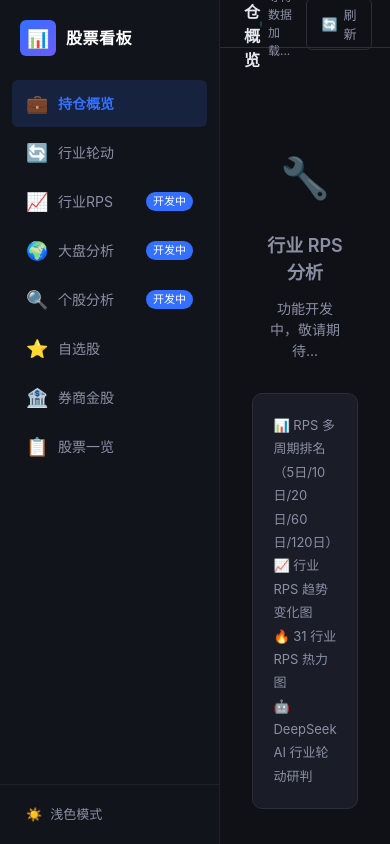
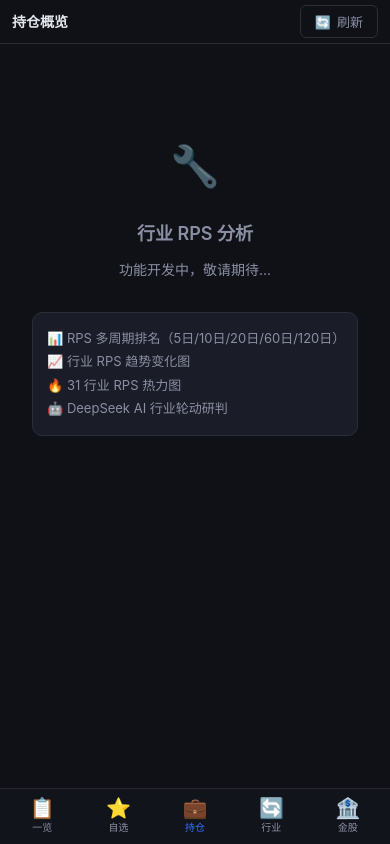
Before and after one commit to wx-wang/stock, a Nuxt app: page /rps in a window 390 px wide. Built offline with nearby package versions, Linux system fonts and the light colour scheme.

Commit message:
feat: mobile responsive (bottom tabs, column hiding, filter collapse)
- app.vue: add bottom tab bar (≤768px) with 5 core pages
- main.css: 768px breakpoint rules + bottom-tabs + mobile-modal
- screener-overview.vue: hide-mobile on 13 non-core columns
- modals: full-width bottom sheet on mobile

```diff
--- a/app.vue
+++ b/app.vue
@@ -62,6 +62,30 @@
         <NuxtPage />
       </div>
     </div>
+
+    <!-- Bottom Tab Bar (mobile ≤768px) -->
+    <nav class="bottom-tabs">
+      <NuxtLink to="/screener-overview" class="tab-item" :class="{ active: uiStore.activeNav === 'screener' }" @click="uiStore.setActiveNav('screener')">
+        <span class="tab-icon">📋</span>
+        <span class="tab-label">一览</span>
+      </NuxtLink>
+      <NuxtLink to="/watchlist" class="tab-item" :class="{ active: uiStore.activeNav === 'watchlist' }" @click="uiStore.setActiveNav('watchlist')">
+        <span class="tab-icon">⭐</span>
+        <span class="tab-label">自选</span>
+      </NuxtLink>
+      <NuxtLink to="/" class="tab-item" :class="{ active: uiStore.activeNav === 'portfolio' }" @click="uiStore.setActiveNav('portfolio')">
+        <span class="tab-icon">💼</span>
+        <span class="tab-label">持仓</span>
+      </NuxtLink>
+      <NuxtLink to="/sector-rotation" class="tab-item" :class="{ active: uiStore.activeNav === 'sector' }" @click="uiStore.setActiveNav('sector')">
+        <span class="tab-icon">🔄</span>
+        <span class="tab-label">行业</span>
+      </NuxtLink>
+      <NuxtLink to="/broker-golden" class="tab-item" :class="{ active: uiStore.activeNav === 'broker-golden' }" @click="uiStore.setActiveNav('broker-golden')">
+        <span class="tab-icon">🏦</span>
+        <span class="tab-label">金股</span>
+      </NuxtLink>
+    </nav>
   </div>
 </template>
 
--- a/assets/styles/main.css
+++ b/assets/styles/main.css
@@ -559,3 +559,93 @@ a:hover { color: var(--color-accent-hover); }
   .content-grid .span-2 { grid-column: span 1; }
   .stat-grid { grid-template-columns: repeat(2, 1fr); }
 }
+
+/* ===== Mobile (≤768px) ===== */
+@media (max-width: 768px) {
+  /* Hide desktop sidebar, show bottom tabs */
+  .sidebar { display: none !important; }
+  .bottom-tabs { display: flex !important; }
+
+  /* Layout */
+  .app-layout { flex-direction: column; }
+  .main-content { padding-bottom: 56px; }
+
+  /* Topbar */
+  .topbar { padding: 0 12px; height: 44px; }
+  .topbar-title { font-size: 14px; }
+  .topbar-time { display: none; }
+
+  /* Page content */
+  .page-content { padding: 12px; }
+
+  /* Typography */
+  html, body, #__nuxt { font-size: 13px; }
+  .stat-value { font-size: 22px; }
+
+  /* Tables: smaller padding */
+  .data-table th { padding: 8px 10px; font-size: 11px; }
+  .data-table td { padding: 8px 10px; font-size: 12px; }
+
+  /* Cards */
+  .card { padding: 14px; }
+
+  /* Modal */
+  .modal { width: 100%; max-width: 100vw; border-radius: 12px 12px 0 0; margin-top: auto; }
+  .modal-overlay { align-items: flex-end; }
+  .mobile-modal { width: 100% !important; max-width: 100vw !important; border-radius: 12px 12px 0 0 !important; padding: 16px !important; }
+
+  /* Hide desktop-only columns */
+  .hide-mobile { display: none !important; }
+
+  /* Stat grid: 2 columns */
+  .stat-grid { grid-template-columns: repeat(2, 1fr); gap: 10px; }
+
+  /* Charts */
+  .chart-container { height: 250px; }
+  .chart-container-sm { height: 200px; }
+
+  /* Screener filter bar */
+  .filter-bar { flex-wrap: wrap; }
+  .filter-bar input { width: 52px !important; height: 24px !important; font-size: 11px !important; }
+
+  /* Search input */
+  .search-input { width: 120px !important; }
+
+  /* AI diagnosis grid */
+  .ai-diagnosis-grid { grid-template-columns: 1fr; }
+
+  /* Scrollbar thinner */
+  ::-webkit-scrollbar { width: 4px; height: 4px; }
+}
+
+/* ===== Bottom Tab Bar (mobile) ===== */
+.bottom-tabs {
+  display: none;
+  position: fixed;
+  bottom: 0; left: 0; right: 0;
+  height: 56px;
+  background: var(--bg-sidebar);
+  border-top: 1px solid rgba(255,255,255,0.08);
+  z-index: 900;
+  justify-content: space-around;
+  align-items: center;
+  padding: 0 4px;
+  padding-bottom: env(safe-area-inset-bottom, 0);
+}
+
+.tab-item {
+  display: flex; flex-direction: column; align-items: center; gap: 2px;
+  padding: 6px 8px;
+  border-radius: 6px;
+  color: var(--text-secondary);
+  text-decoration: none;
+  cursor: pointer;
+  font-size: 10px;
+  transition: all var(--transition);
+  min-width: 48px;
+}
+
+.tab-item.active { color: var(--color-accent); }
+
+.tab-item .tab-icon { font-size: 20px; line-height: 1; }
+.tab-item .tab-label { font-size: 10px; font-weight: 500; }
--- a/pages/screener-overview.vue
+++ b/pages/screener-overview.vue
@@ -7,7 +7,7 @@
         <span v-if="marketPE" style="font-size:12px;color:#fff;background:#3370FF;padding:2px 8px;border-radius:4px;">全A PE{{ marketPE }} | r={{ discountRate }}%</span>
       </div>
       <div style="display:flex;align-items:center;gap:10px;">
-        <input v-model="searchText" style="background:#1E2130;border:1px solid #2A2E39;border-radius:6px;color:#E4E7ED;padding:0 10px;height:32px;width:200px;" placeholder="🔍 搜索代码或名称..." />
+        <input v-model="searchText" class="search-input" style="background:#1E2130;border:1px solid #2A2E39;border-radius:6px;color:#E4E7ED;padding:0 10px;height:32px;width:200px;" placeholder="🔍 搜索代码或名称..." />
         <button :disabled="loading" @click="refreshAll()" style="background:#3370FF;color:#fff;border:none;border-radius:6px;padding:0 12px;height:32px;font-size:12px;cursor:pointer;">
           {{ loading ? '⏳ 更新中...' : '🔄 更新数据' }}
         </button>
@@ -16,7 +16,7 @@
 
     <div v-if="error" style="padding:12px;background:rgba(225,82,65,0.08);border:1px solid rgba(225,82,65,0.2);border-radius:6px;margin-bottom:12px;color:#E15241;">{{ error }}</div>
 
-    <div style="margin-bottom:12px;display:flex;align-items:center;gap:12px;flex-wrap:wrap;padding:6px 12px;background:#1A1D27;border:1px solid #2A2E39;border-radius:6px;">
+    <div class="filter-bar" style="margin-bottom:12px;display:flex;align-items:center;gap:12px;flex-wrap:wrap;padding:6px 12px;background:#1A1D27;border:1px solid #2A2E39;border-radius:6px;">
       <span style="font-size:13px;color:#8B8FA3;cursor:pointer;user-select:none;" @click="showFilters=!showFilters">🔽 高级筛选</span>
       <template v-if="showFilters">
         <span style="font-size:12px;color:#8B8FA3;">PEG</span>
@@ -61,20 +61,20 @@
               <th style="padding:5px 8px;text-align:left;">代码</th><th style="padding:5px 8px;text-align:left;">名称</th>
               <th style="padding:5px 8px;text-align:right;cursor:pointer;user-select:none;" @click="toggleSort('close')">股价{{sortIcon('close')}}</th>
               <th style="padding:5px 8px;text-align:right;cursor:pointer;user-select:none;" @click="toggleSort('peTtm')">PE_TTM{{sortIcon('peTtm')}}</th>
-              <th style="padding:5px 8px;text-align:right;cursor:pointer;user-select:none;" @click="toggleSort('staticPe')">静态PE{{sortIcon('staticPe')}}</th>
+              <th class="hide-mobile" style="padding:5px 8px;text-align:right;cursor:pointer;user-select:none;" @click="toggleSort('staticPe')">静态PE{{sortIcon('staticPe')}}</th>
               <th style="padding:5px 8px;text-align:center;cursor:pointer;user-select:none;" @click="toggleSort('growthCeiling')">天花板{{sortIcon('growthCeiling')}}</th>
-              <th style="padding:5px 8px;text-align:right;cursor:pointer;user-select:none;" @click="toggleSort('estimatedPe')">预估PE{{sortIcon('estimatedPe')}}</th>
-              <th style="padding:5px 8px;text-align:right;cursor:pointer;user-select:none;" @click="toggleSort('ceilingEps')">天花板EPS{{sortIcon('ceilingEps')}}</th>
+              <th class="hide-mobile" style="padding:5px 8px;text-align:right;cursor:pointer;user-select:none;" @click="toggleSort('estimatedPe')">预估PE{{sortIcon('estimatedPe')}}</th>
+              <th class="hide-mobile" style="padding:5px 8px;text-align:right;cursor:pointer;user-select:none;" @click="toggleSort('ceilingEps')">天花板EPS{{sortIcon('ceilingEps')}}</th>
               <th style="padding:5px 8px;text-align:right;cursor:pointer;user-select:none;" @click="toggleSort('terminalEps')">终局EPS{{sortIcon('terminalEps')}}</th>
-              <th style="padding:5px 8px;text-align:right;cursor:pointer;user-select:none;" @click="toggleSort('terminalPe')">终局PE{{sortIcon('terminalPe')}}</th>
-              <th style="padding:5px 8px;text-align:center;cursor:pointer;user-select:none;" @click="toggleSort('peg')">PEG{{sortIcon('peg')}}</th>
-              <th style="padding:5px 8px;text-align:right;cursor:pointer;user-select:none;" @click="toggleSort('totalMv')">市值{{sortIcon('totalMv')}}</th>
-              <th style="padding:5px 8px;text-align:center;">研报</th>
-              <th style="padding:5px 8px;text-align:center;">{{ yearLabel(g,2) }}</th><th style="padding:5px 8px;text-align:center;">{{ yearLabel(g,3) }}</th><th style="padding:5px 8px;text-align:center;">{{ yearLabel(g,4) }}</th>
-              <th style="padding:5px 8px;text-align:center;">评级</th>
+              <th class="hide-mobile" style="padding:5px 8px;text-align:right;cursor:pointer;user-select:none;" @click="toggleSort('terminalPe')">终局PE{{sortIcon('terminalPe')}}</th>
+              <th class="hide-mobile" style="padding:5px 8px;text-align:center;cursor:pointer;user-select:none;" @click="toggleSort('peg')">PEG{{sortIcon('peg')}}</th>
+              <th class="hide-mobile" style="padding:5px 8px;text-align:right;cursor:pointer;user-select:none;" @click="toggleSort('totalMv')">市值{{sortIcon('totalMv')}}</th>
+              <th class="hide-mobile" style="padding:5px 8px;text-align:center;">研报</th>
+              <th class="hide-mobile" style="padding:5px 8px;text-align:center;">{{ yearLabel(g,2) }}</th><th class="hide-mobile" style="padding:5px 8px;text-align:center;">{{ yearLabel(g,3) }}</th><th class="hide-mobile" style="padding:5px 8px;text-align:center;">{{ yearLabel(g,4) }}</th>
+              <th class="hide-mobile" style="padding:5px 8px;text-align:center;">评级</th>
               <th style="padding:5px 8px;text-align:center;">🏅金股</th>
-              <th style="padding:5px 8px;text-align:center;">目标价/空间</th>
-              <th style="padding:5px 8px;text-align:center;">估值/空间</th>
+              <th class="hide-mobile" style="padding:5px 8px;text-align:center;">目标价/空间</th>
+              <th class="hide-mobile" style="padding:5px 8px;text-align:center;">估值/空间</th>
             </tr>
           </thead>
           <tbody>
@@ -86,20 +86,20 @@
               <td style="padding:5px 8px;text-align:right;font-family:monospace;">{{ s.peTtm>0?s.peTtm.toFixed(1):'--' }}</td>
               <td style="padding:5px 8px;text-align:right;font-family:monospace;">{{ (s.staticPe||0)>0?(s.staticPe||0).toFixed(1):'--' }}</td>
               <td style="padding:5px 8px;text-align:center;font-family:monospace;cursor:pointer;color:#3370FF;text-decoration:underline;" @click.stop="openCeiling(s)">{{ getCeiling(s)>0?getCeiling(s).toFixed(2)+'x':'--' }}</td>
-              <td style="padding:5px 8px;text-align:right;font-family:monospace;"><div>{{ getEstPe(s)>0?getEstPe(s).toFixed(1):'--' }}</div><div style="font-size:10px;font-family:monospace;" :style="{color:(getEstPe(s)>0&&(s.peTtm||0)>0&&getEstPe(s)/(s.peTtm||1)<1)?'#22AB94':'#E15241'}">{{ (getEstPe(s)>0&&(s.peTtm||0)>0)?((getEstPe(s)/(s.peTtm||0)-1)*100).toFixed(0)+'%':'--' }}</div></td>
-              <td style="padding:5px 8px;text-align:right;font-family:monospace;">{{ getCeilingEps(s)>0?getCeilingEps(s).toFixed(2):'--' }}</td>
+              <td class="hide-mobile" style="padding:5px 8px;text-align:right;font-family:monospace;"><div>{{ getEstPe(s)>0?getEstPe(s).toFixed(1):'--' }}</div><div style="font-size:10px;font-family:monospace;" :style="{color:(getEstPe(s)>0&&(s.peTtm||0)>0&&getEstPe(s)/(s.peTtm||1)<1)?'#22AB94':'#E15241'}">{{ (getEstPe(s)>0&&(s.peTtm||0)>0)?((getEstPe(s)/(s.peTtm||0)-1)*100).toFixed(0)+'%':'--' }}</div></td>
+              <td class="hide-mobile" style="padding:5px 8px;text-align:right;font-family:monospace;">{{ getCeilingEps(s)>0?getCeilingEps(s).toFixed(2):'--' }}</td>
               <td style="padding:5px 8px;text-align:right;font-family:monospace;cursor:pointer;color:#22AB94;" @click.stop="openTerminal(s)">{{ getTermEps(s)>0?getTermEps(s).toFixed(2):'--' }}</td>
-              <td style="padding:5px 8px;text-align:right;font-family:monospace;">{{ getTermPe(s)>0?getTermPe(s).toFixed(1):'--' }}</td>
-              <td style="padding:5px 8px;text-align:center;font-family:monospace;">{{ s.peg>0?s.peg.toFixed(2):'--' }}</td>
-              <td style="padding:5px 8px;text-align:right;font-family:monospace;">{{ s.totalMv>0?s.totalMv.toFixed(1):'--' }}</td>
-              <td style="padding:5px 8px;text-align:center;"><span :style="{color:s.reports>=30?'#22AB94':s.reports>=15?'#3370FF':'#8B8FA3'}">{{ s.reports }}</span></td>
-              <td style="padding:5px 8px;text-align:center;"><template v-if="s.fy2Eps"><div style="font-family:monospace;">{{ s.fy2Eps.toFixed(2) }}</div><div style="font-size:10px;font-family:monospace;" :style="{color:s.fy2Growth>0?'#E15241':'#22AB94'}">{{ (s.fy2Growth>0?'+':'')+s.fy2Growth.toFixed(1)+'%' }}</div></template><span v-else style="color:#8B8FA3;">--</span></td>
-              <td style="padding:5px 8px;text-align:center;"><template v-if="s.fy3Eps"><div style="font-family:monospace;">{{ s.fy3Eps.toFixed(2) }}</div><div style="font-size:10px;font-family:monospace;" :style="{color:s.fy3Growth>0?'#E15241':'#22AB94'}">{{ (s.fy3Growth>0?'+':'')+s.fy3Growth.toFixed(1)+'%' }}</div></template><span v-else style="color:#8B8FA3;">--</span></td>
-              <td style="padding:5px 8px;text-align:center;"><template v-if="s.fy4Eps"><div style="font-family:monospace;">{{ s.fy4Eps.toFixed(2) }}</div><div style="font-size:10px;font-family:monospace;" :style="{color:s.fy4Growth>0?'#E15241':'#22AB94'}">{{ (s.fy4Growth>0?'+':'')+s.fy4Growth.toFixed(1)+'%' }}</div></template><span v-else style="color:#8B8FA3;">--</span></td>
-              <td style="padding:5px 8px;text-align:center;"><span v-if="s.buyRating" style="color:#E15241;font-weight:600;">{{ s.buyRating }}B</span><span v-if="s.addRating" style="color:#8B8FA3;"> / {{ s.addRating }}A</span><span v-if="!s.buyRating&&!s.addRating" style="color:#8B8FA3;">--</span></td>
+              <td class="hide-mobile" style="padding:5px 8px;text-align:right;font-family:monospace;">{{ getTermPe(s)>0?getTermPe(s).toFixed(1):'--' }}</td>
+              <td class="hide-mobile" style="padding:5px 8px;text-align:center;font-family:monospace;">{{ s.peg>0?s.peg.toFixed(2):'--' }}</td>
+              <td class="hide-mobile" style="padding:5px 8px;text-align:right;font-family:monospace;">{{ s.totalMv>0?s.totalMv.toFixed(1):'--' }}</td>
+              <td class="hide-mobile" style="padding:5px 8px;text-align:center;"><span :style="{color:s.reports>=30?'#22AB94':s.reports>=15?'#3370FF':'#8B8FA3'}">{{ s.reports }}</span></td>
+              <td class="hide-mobile" style="padding:5px 8px;text-align:center;"><template v-if="s.fy2Eps"><div style="font-family:monospace;">{{ s.fy2Eps.toFixed(2) }}</div><div style="font-size:10px;font-family:monospace;" :style="{color:s.fy2Growth>0?'#E15241':'#22AB94'}">{{ (s.fy2Growth>0?'+':'')+s.fy2Growth.toFixed(1)+'%' }}</div></template><span v-else style="color:#8B8FA3;">--</span></td>
+              <td class="hide-mobile" style="padding:5px 8px;text-align:center;"><template v-if="s.fy3Eps"><div style="font-family:monospace;">{{ s.fy3Eps.toFixed(2) }}</div><div style="font-size:10px;font-family:monospace;" :style="{color:s.fy3Growth>0?'#E15241':'#22AB94'}">{{ (s.fy3Growth>0?'+':'')+s.fy3Growth.toFixed(1)+'%' }}</div></template><span v-else style="color:#8B8FA3;">--</span></td>
+              <td class="hide-mobile" style="padding:5px 8px;text-align:center;"><template v-if="s.fy4Eps"><div style="font-family:monospace;">{{ s.fy4Eps.toFixed(2) }}</div><div style="font-size:10px;font-family:monospace;" :style="{color:s.fy4Growth>0?'#E15241':'#22AB94'}">{{ (s.fy4Growth>0?'+':'')+s.fy4Growth.toFixed(1)+'%' }}</div></template><span v-else style="color:#8B8FA3;">--</span></td>
+              <td class="hide-mobile" style="padding:5px 8px;text-align:center;"><span v-if="s.buyRating" style="color:#E15241;font-weight:600;">{{ s.buyRating }}B</span><span v-if="s.addRating" style="color:#8B8FA3;"> / {{ s.addRating }}A</span><span v-if="!s.buyRating&&!s.addRating" style="color:#8B8FA3;">--</span></td>
               <td style="padding:5px 8px;text-align:center;"><span v-if="s.isGoldenRecent">⭐</span><span v-if="s.goldenCount12m>0" :style="{color:s.isGoldenRecent?'#22AB94':'#8B8FA3'}">{{ s.goldenCount12m }}/12</span><span v-if="s.goldenCount12m===0" style="color:#8B8FA3;">--</span></td>
-              <td style="padding:5px 8px;text-align:center;"><template v-if="s.targetPrice>0"><div style="font-family:monospace;">{{ s.targetPrice.toFixed(0) }}</div><div style="font-size:10px;font-family:monospace;" :style="{color:s.targetUpside>0?'#E15241':'#22AB94'}">{{ (s.targetUpside>0?'+':'')+s.targetUpside.toFixed(1)+'%' }}</div></template><span v-else style="color:#8B8FA3;">--</span></td>
-              <td style="padding:5px 8px;text-align:center;"><template v-if="s.dcfValue>0"><div style="font-family:monospace;">{{ s.dcfValue.toFixed(1) }}</div><div style="font-size:10px;font-family:monospace;" :style="{color:s.dcfUpside>0?'#E15241':'#22AB94'}">{{ (s.dcfUpside>0?'+':'')+s.dcfUpside.toFixed(1)+'%' }}</div></template><span v-else style="color:#8B8FA3;">--</span></td>
+              <td class="hide-mobile" style="padding:5px 8px;text-align:center;"><template v-if="s.targetPrice>0"><div style="font-family:monospace;">{{ s.targetPrice.toFixed(0) }}</div><div style="font-size:10px;font-family:monospace;" :style="{color:s.targetUpside>0?'#E15241':'#22AB94'}">{{ (s.targetUpside>0?'+':'')+s.targetUpside.toFixed(1)+'%' }}</div></template><span v-else style="color:#8B8FA3;">--</span></td>
+              <td class="hide-mobile" style="padding:5px 8px;text-align:center;"><template v-if="s.dcfValue>0"><div style="font-family:monospace;">{{ s.dcfValue.toFixed(1) }}</div><div style="font-size:10px;font-family:monospace;" :style="{color:s.dcfUpside>0?'#E15241':'#22AB94'}">{{ (s.dcfUpside>0?'+':'')+s.dcfUpside.toFixed(1)+'%' }}</div></template><span v-else style="color:#8B8FA3;">--</span></td>
             </tr>
           </tbody>
         </table>
@@ -108,7 +108,7 @@
 
     <!-- 天花板弹窗 -->
     <div v-if="ceilingStock" style="position:fixed;inset:0;background:rgba(0,0,0,0.6);z-index:1000;display:flex;align-items:center;justify-content:center;" @click="ceilingStock=null">
-      <div @click.stop style="background:#1A1D27;border:1px solid #2A2E39;border-radius:8px;padding:20px 24px;max-width:420px;width:90%;">
+      <div @click.stop class="mobile-modal" style="background:#1A1D27;border:1px solid #2A2E39;border-radius:8px;padding:20px 24px;max-width:420px;width:90%;">
         <div style="display:flex;justify-content:space-between;align-items:center;margin-bottom:16px;">
           <span style="font-size:16px;font-weight:700;color:#E4E7ED;">{{ ceilingStock.name }} ({{ ceilingStock.code }})</span>
           <span style="cursor:pointer;color:#8B8FA3;font-size:20px;" @click="ceilingStock=null">✕</span>
@@ -158,7 +158,7 @@
     </div>
     <!-- 终局EPS弹窗 -->
     <div v-if="terminalStock" style="position:fixed;inset:0;background:rgba(0,0,0,0.6);z-index:1000;display:flex;align-items:center;justify-content:center;" @click="terminalStock=null">
-      <div @click.stop style="background:#1A1D27;border:1px solid #2A2E39;border-radius:8px;padding:20px 24px;max-width:760px;width:95%;max-height:90vh;overflow-y:auto;">
+      <div @click.stop class="mobile-modal" style="background:#1A1D27;border:1px solid #2A2E39;border-radius:8px;padding:20px 24px;max-width:760px;width:95%;max-height:90vh;overflow-y:auto;">
         <div style="display:flex;justify-content:space-between;align-items:center;margin-bottom:16px;">
           <span style="font-size:16px;font-weight:700;color:#E4E7ED;">{{ terminalStock.name }} ({{ terminalStock.code }}) — 终局EPS</span>
           <span style="cursor:pointer;color:#8B8FA3;font-size:20px;" @click="terminalStock=null">✕</span>
```
